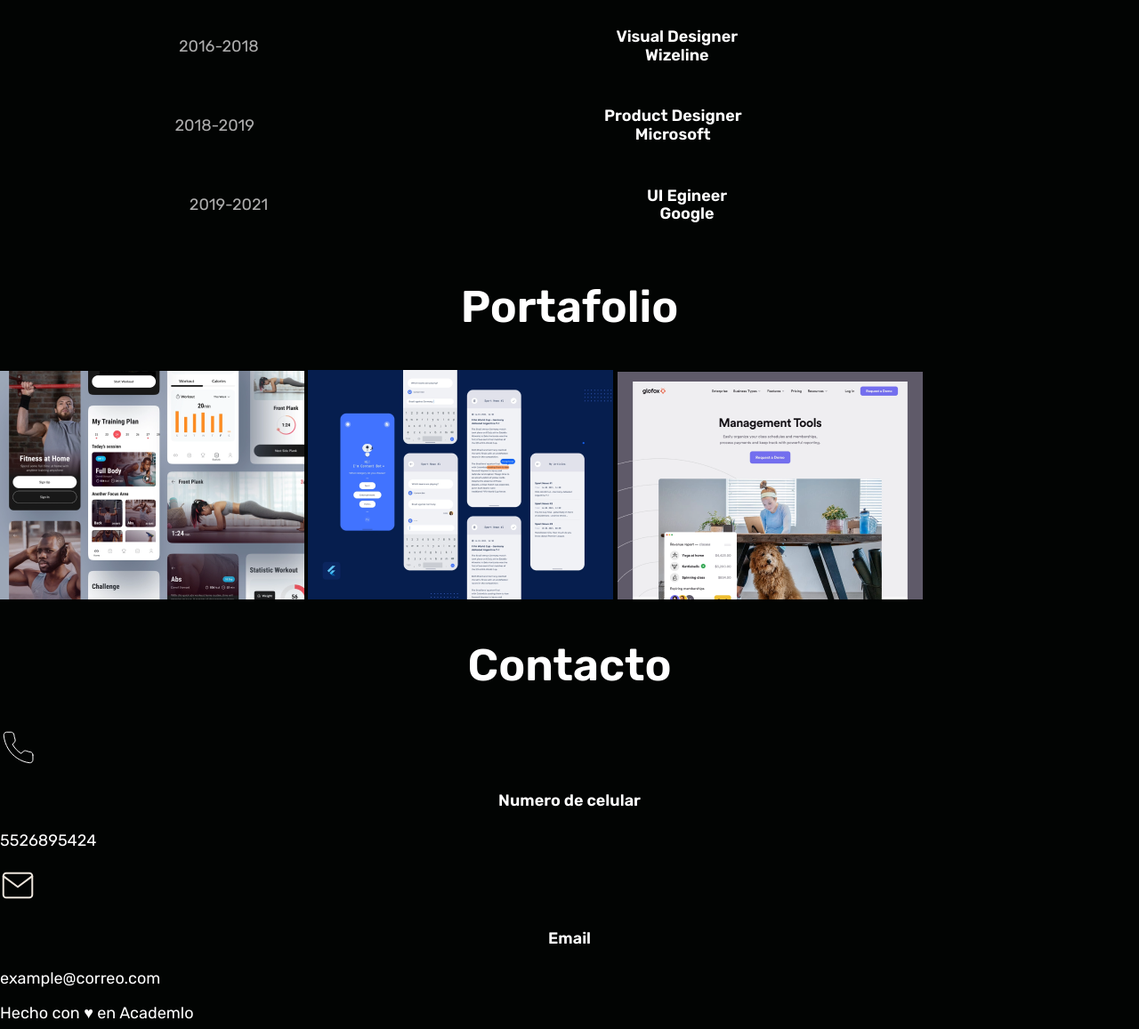
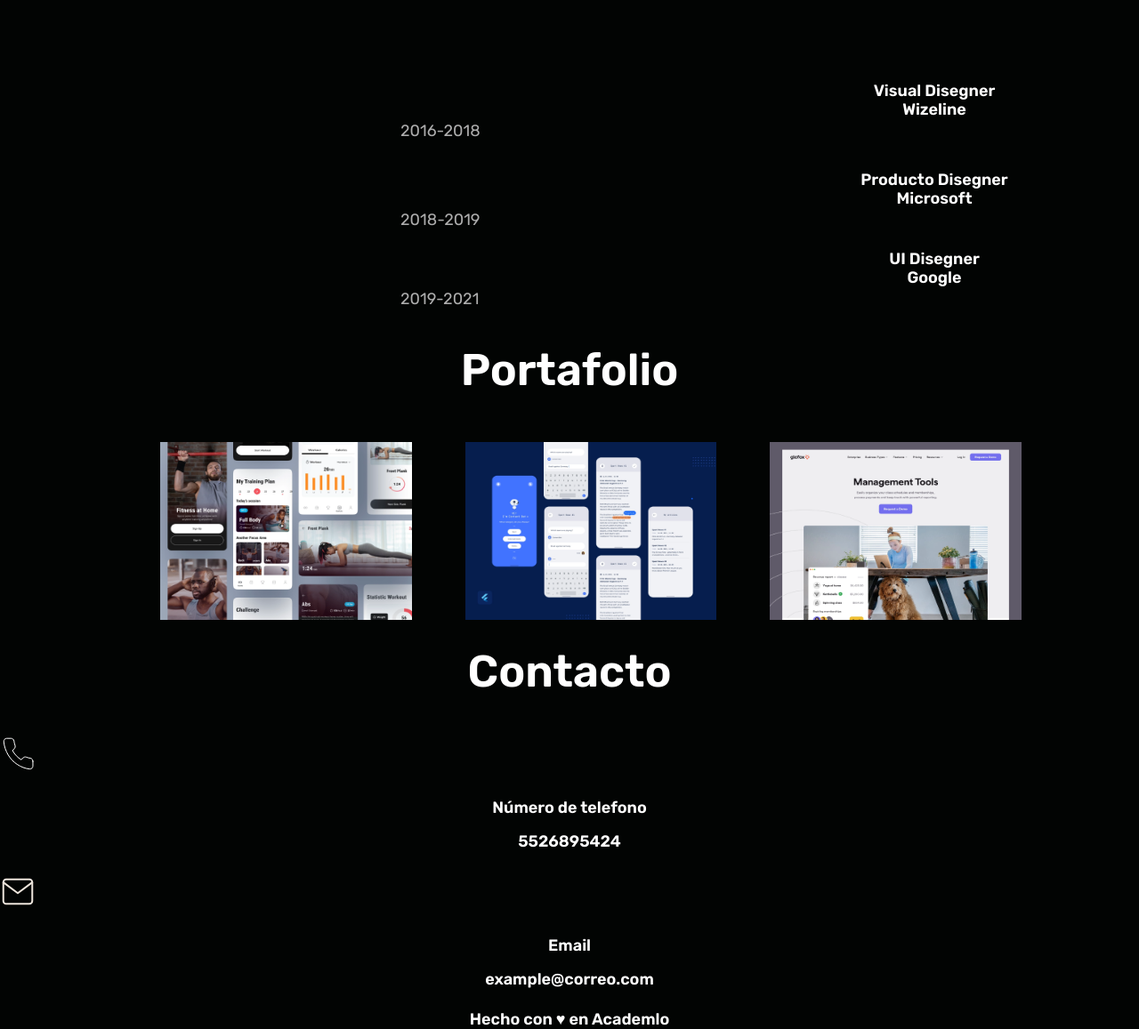
Before and after one commit to LaserDGR/Briefcase, a plain HTML site: page index.html in a window 1280 px wide. Shown: the part 1580-2737 px from the top of the page at 89% size. Drawn offline with Linux system fonts and the light colour scheme.

Commit message:
Cambios En El Portafolio

```diff
--- a/index.html
+++ b/index.html
@@ -69,19 +69,19 @@
       <h2>Mis habilidades</h2>
     </div>
     <div class="skills">
-      <div class="icons column">
+      <div class="icons">
         <img src="./Img/Icons/mobile.svg">
       </div>
       <p>Mobile App Desing</p>
-      <div class="icons column">
+      <div class="icons">
         <img src="./Img/Icons/motion.svg">
       </div>
       <p>Motion Desing</p>
-      <div class="icons column">
+      <div class="icons">
         <img src="./Img/Icons/material.svg">
       </div>
       <p>Creacion De Sistemas De Diseño</p>
-      <div class="icons column">
+      <div class="icons">
         <img src="./Img/Icons/web.svg">
       </div>
       <p>Desarrollo Web</p>
@@ -91,45 +91,62 @@
     <div>
       <h2>Experiencia</h2>
     </div>
-    <div class="exp">
-      <p>2016-2018</p>
-      <h4>Visual Designer <br />
-      Wizeline</h4>
+    <div class="grip">
+      <div class="years">2016-2018</div>
+      <div>
+        <h4>Visual Disegner <br />Wizeline</h4>
       </div>
-    <div class="exp">
-      <p>2018-2019</p>
-      <h4>Product Designer <br />
-      Microsoft</h4>
+      <div class="years">2018-2019</div>
+      <div>
+        <h4>Producto Disegner <br />Microsoft</h4>
       </div>
-    <div class="exp">
-      <p>2019-2021</p>
-      <h4>UI Egineer <br />
-      Google</h4>
+      <div class="years">2019-2021</div>
+      <div>
+        <h4>UI Disegner<br />Google</h4>
+      </div>
     </div>
   </section>
    <section>
+    <div>
       <h2>Portafolio</h2>
+    </div>
+    <div class="portfolio">
      <div>
       <img src="./Img/ejemplo 1.png">
+     </div>
+
+     <div>
       <img src="./Img/ejemplo 2.png">
+     </div>
+
+     <div>
       <img src="./Img/ejemplo 3.png">
      </div>
+    </div>
    </section>
-   <section>
+
+   <footer>
+    <div>
       <h2>Contacto</h2>
-    <div>
-      <img src="./Img/Icons/phone.svg">
-      <h4>Numero de celular</h4>
-      <p>5526895424</p>
     </div>
     <div>
-      <img src="./Img/Icons/mail 1.svg">
-      <h4>Email</h4>
+      <img src="./Img/Icons/phone.svg" alt="telefono" />
+      <h4>
+        Número de telefono <br />
+        <p>5526895424</p>
+      </h4>
+      <img src="./img/Icons/mail 1.svg" alt="correo" />
+      <h4>
+        Email <br />
         <p>example@correo.com</p>
+      </h4>
     </div>
-   </section>
-   <footer>Hecho con ♥ en Academlo</footer>
+    <div>
+      <h4>Hecho con ♥ en Academlo</h4>
     </div>
+
+</div>
+ </footer>
   <script src="./index.js"></script>
 </body>
 </html>
--- a/style/style.css
+++ b/style/style.css
@@ -75,6 +75,7 @@ color: var(--Gray );
 .about {
   text-align: center;
   padding: 1rem 15rem 5rem 15rem;
+  font-size: var(--body);
   color: var(--Gray);
 }
 
@@ -95,12 +96,32 @@ color: var(--Gray );
   align-items: center;
 }
 
-.exp {
+.grip {
+  font-size: var(--body);
+  color: var(--white);
+  display: grid;
+  grid-template-columns: 45rem 30rem;
+  grid-template-rows: 15rem 10rem;
+  align-items: end;
+  padding-left: 45rem;
+}
+
+.years {
+  color: var(--Gray);
+}
+
+.portfolio img {
   display: flex;
-  justify-content: space-around;
   align-items: center;
-  padding-right: 25rem;
-  color: var(--Gray);
+  align-content: space-around;
+  float: left;
+  width: 25%;
+  height: 20rem;
+  padding: 1rem 3rem 3rem 3rem;
+}
+
+.portfolio {
+  padding-left: 15rem;
 }
 
 /* PUNTERO */
```
Lines whose indentation alone changed are shown as unchanged.
